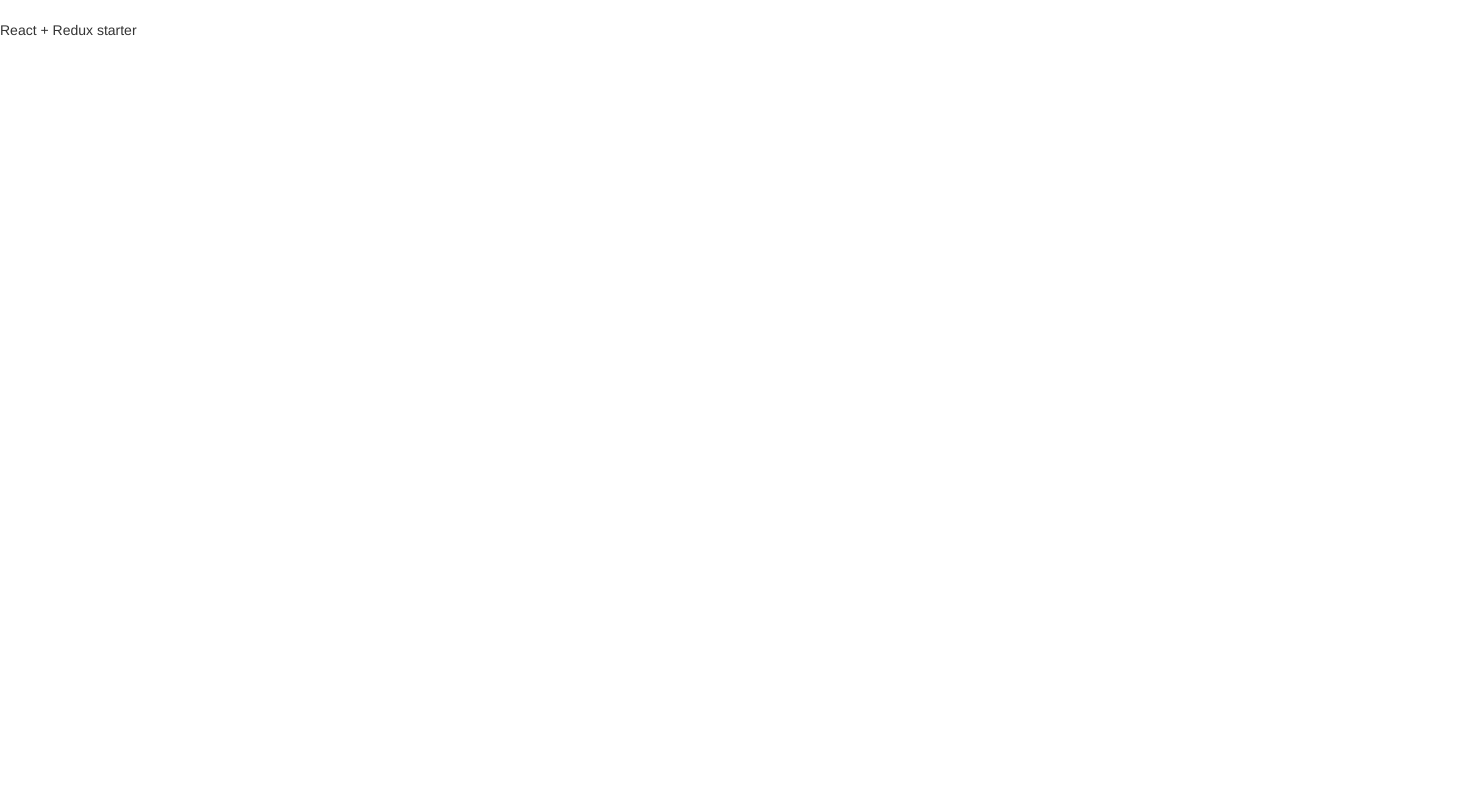
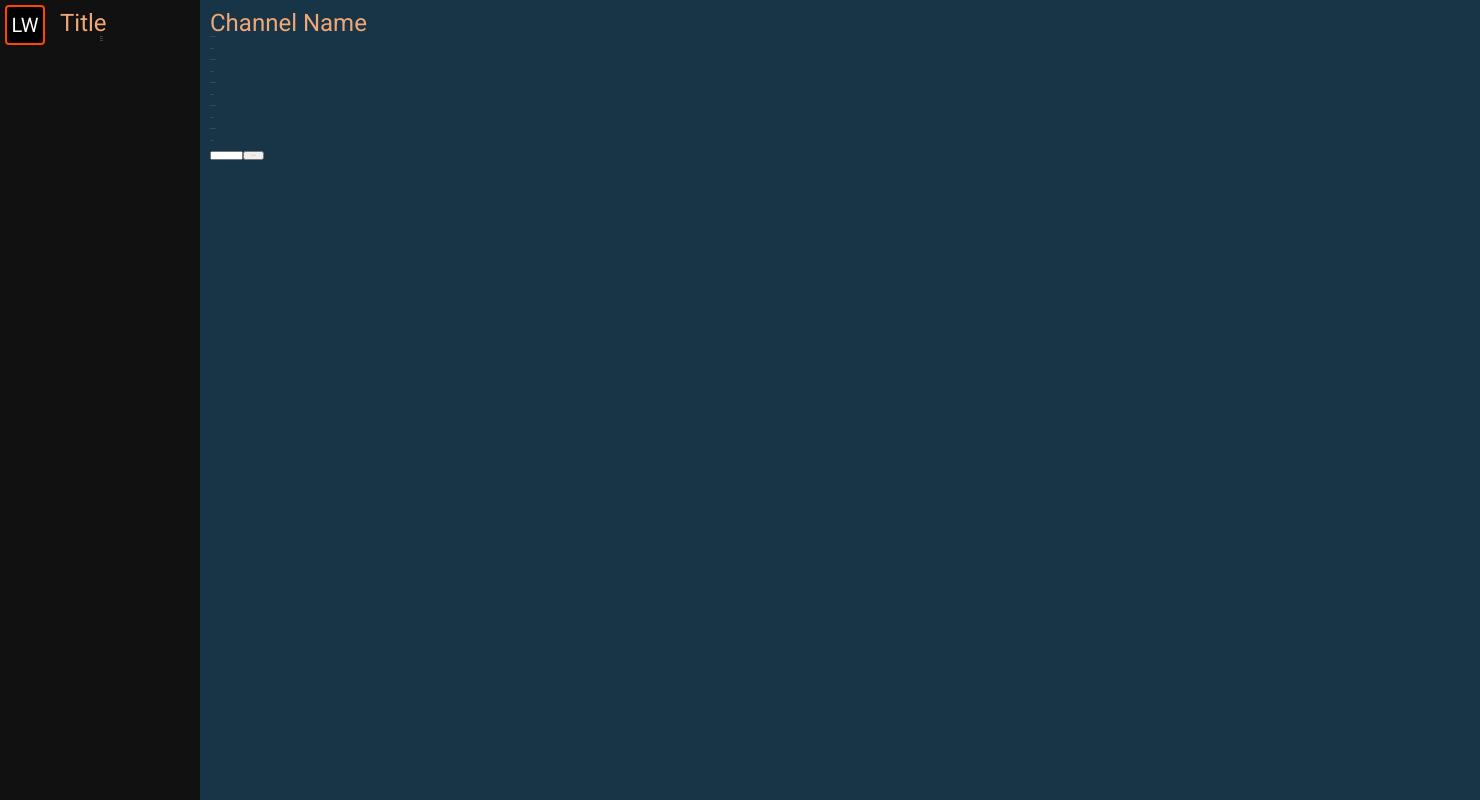
Before and after one commit to JulianS61/chat-redux, a React app: page / in a window 1280 px wide. Shown: the whole page, 1480 px wide, since content can reach past the window. Built offline with nearby package versions, Linux system fonts and the light colour scheme.

Commit message:
components prepared + some css

```diff
--- a/assets/stylesheets/application.scss
+++ b/assets/stylesheets/application.scss
@@ -1,7 +1,52 @@
+@import url("https://fonts.googleapis.com/css2?family=Roboto:wght@300;400;700&display=swap");
+
+* {
+  margin: 0;
+  box-sizing: border-box;
+  font-size: 62.5%;
+}
+
 body {
-  font-family: Helvetica;
+  font-family: "Roboto";
 }
 .app {
-  margin-top: 20px;
-  margin-bottom: 20px;
+  display: flex;
+  min-height: 100vh;
 }
+
+h2 {
+  margin: 0;
+  font-size: 2.4rem;
+}
+
+.server-side-nav {
+  flex: 0 0 5rem;
+  background-color: #111;
+  .icon {
+    width: 4rem;
+    height: 4rem;
+    margin: 0.5rem;
+    background-color: #000;
+    color: white;
+    border: 2px solid orangered;
+    border-radius: 0.4rem;
+    font-size: 2rem;
+    display: flex;
+    justify-content: center;
+    align-items: center;
+  }
+}
+
+.channel-list-nav {
+  flex: 0 0 15rem;
+  background-color: #111;
+  color: #f0a776;
+  padding: 1rem;
+}
+
+.message-list {
+  flex: 0 0 100%;
+  background-color: #183548;
+  color: #f0a776;
+  padding: 1rem;
+}
--- a/src/components/app.jsx
+++ b/src/components/app.jsx
@@ -1,9 +1,16 @@
 import React from 'react';
+import ChannelList from './channelList';
+import MessageList from './messageList';
+
 
 const App = () => {
   return (
     <div className="app">
-      <p>React + Redux starter</p>
+      <div className="server-side-nav">
+        <div className="icon">LW</div>
+      </div>
+      <ChannelList />
+      <MessageList />
     </div>
   );
 };
--- /dev/null
+++ b/src/components/channelList.jsx
@@ -0,0 +1,19 @@
+import React, { Component } from 'react';
+
+// eslint-disable-next-line react/prefer-stateless-function
+class ChannelList extends Component {
+  render() {
+    return (
+      <div className="channel-list-nav">
+        <h2>Title</h2>
+        <ul>
+          <li>#ch1</li>
+          <li>#ch2</li>
+          <li>#ch3</li>
+        </ul>
+      </div>
+    );
+  }
+}
+
+export default ChannelList;
--- /dev/null
+++ b/src/components/message.jsx
@@ -0,0 +1,15 @@
+import React, { Component } from 'react';
+
+// eslint-disable-next-line react/prefer-stateless-function
+class Message extends Component {
+  render() {
+    return (
+      <div>
+        <p>Author Name<span>Date</span></p>
+        <p>Message</p>
+      </div>
+    );
+  }
+}
+
+export default Message;
--- /dev/null
+++ b/src/components/messageForm.jsx
@@ -0,0 +1,14 @@
+import React, { Component } from 'react';
+
+// eslint-disable-next-line react/prefer-stateless-function
+class MessageForm extends Component {
+  render() {
+    return (
+      <div>
+        <input type="text" name="" id="" /><input type="submit" value="Send" />
+      </div>
+    );
+  }
+}
+
+export default MessageForm;
--- /dev/null
+++ b/src/components/messageList.jsx
@@ -0,0 +1,25 @@
+import React, { Component } from 'react';
+import Message from './message';
+import MessageForm from './messageForm';
+
+
+// eslint-disable-next-line react/prefer-stateless-function
+class MessageList extends Component {
+  render() {
+    return (
+      <div className="message-list">
+        <h2>Channel Name</h2>
+        <div>
+          <Message />
+          <Message />
+          <Message />
+          <Message />
+          <Message />
+        </div>
+        <MessageForm />
+      </div>
+    );
+  }
+}
+
+export default MessageList;
```
Also changed, not shown: 1 other file (tests, documents, lock files or other folders).
